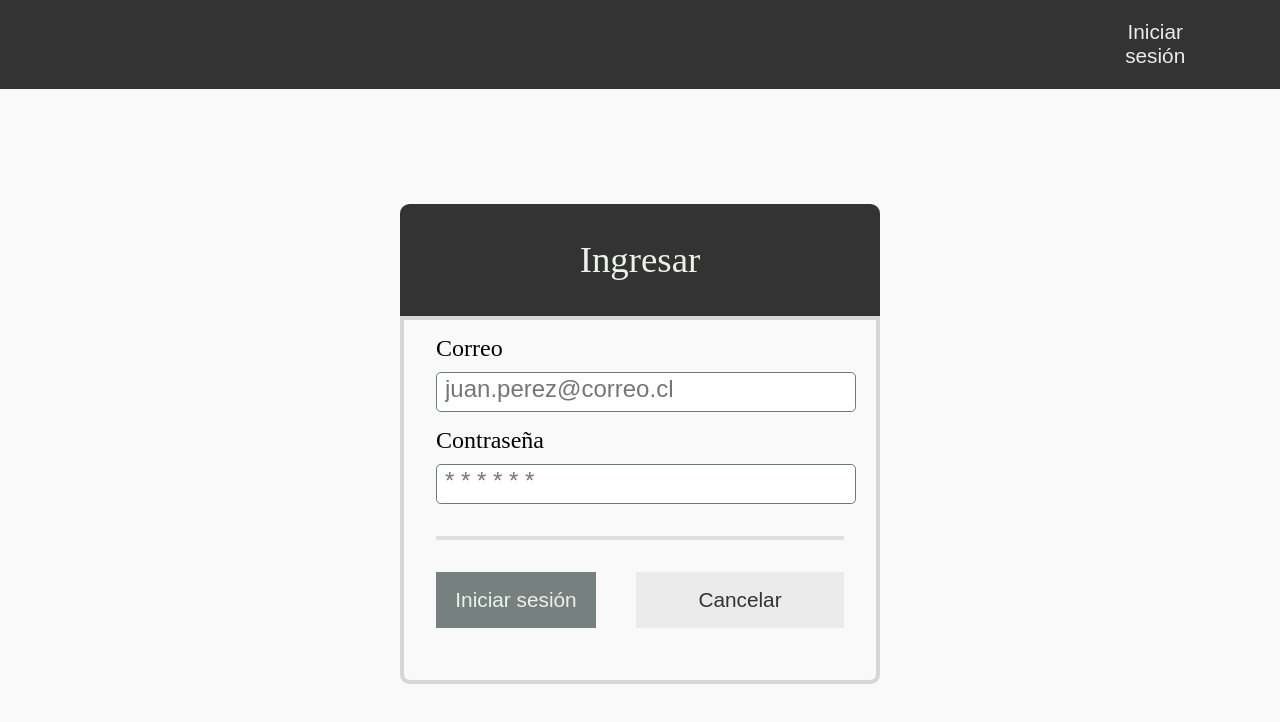
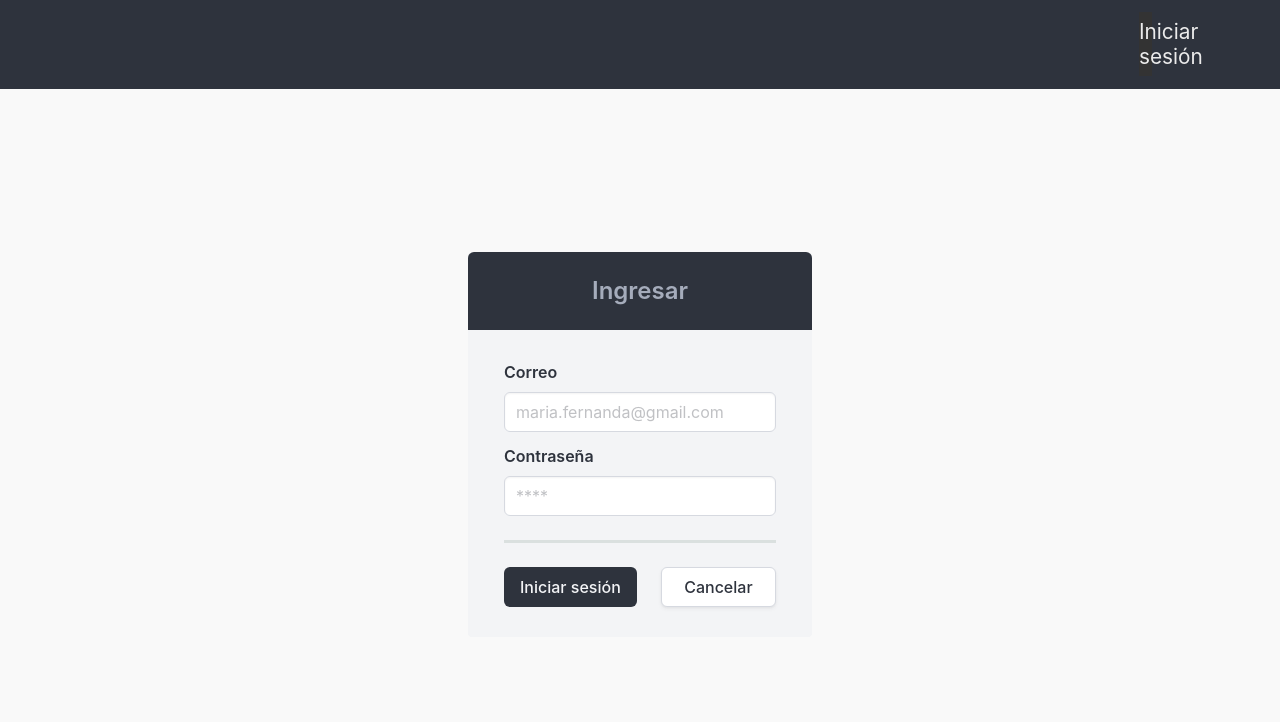
Before and after one commit to xChfenx/saa-simpleappattendance2, a Next.js app in the folder frontend/: page / in a window 1280 px wide. Both pictures are taken after a click on the button "Iniciar sesión". Shown: the top 722 px of the page. Built offline with nearby package versions, Linux system fonts and the light colour scheme.

Commit message:
refactor: Reemplazar estilos por Bulma

```diff
--- a/frontend/components/Login.tsx
+++ b/frontend/components/Login.tsx
@@ -1,9 +1,7 @@
 import Form from "next/form";
 import Registration from "./Registration";
 import { login } from "@/app/utils/login";
-import Input from "@/components/Input";
-import Button from "@/components/Button";
-import login_content_styles from "@/styles/login_content.module.css";
+import SeparatorLine from "./SeparatorLine";
 
 export default function Login({onSwitchMode} : any){
   return (
@@ -11,44 +9,42 @@ export default function Login({onSwitchMode} : any){
       await login(formData);
       }}>
       <Registration title="Ingresar">
-        <div className={login_content_styles.registration_content}>
-          <Input label="Correo" input={{
-            name: "correo",
-            required: true,
-            placeholder: "juan.perez@correo.cl",
-            type: "text"
-          }} />
-          <Input label="Contraseña" input={{
-            name: "contrasena",
-            required: true,
-            placeholder: "* * * * * *",
-            type: "password"
-          }}/>
-          <hr />
-          <div className={login_content_styles.buttons_container}>
-            <Button
-              onClickEvent={null}
-              button_style={{
-                title: "Iniciar sesión",
-                color: "#EDF1E9",
-                background: "#76817F",
-                height: "3.5rem",
-                width: "10rem",
-              }}
-              type="submit"
-            />
 
-            <Button
-              onClickEvent={onSwitchMode}
-              button_style={{
-                title: "Cancelar",
-                color: "#333333",
-                background: "#EBEBEB",
-                height: "3.5rem",
-                width: "13rem",
-              }}
-              type="button"
-            />
+        {/* Correo */}
+        <div className="field">
+          <label className="label">Correo</label>
+          <div className="control">
+            <input className="input" type="email" placeholder="maria.fernanda@gmail.com" required/>
+          </div>
+        </div>
+
+        {/* PIN */}
+        <div className="field">
+          <label className="label">Contraseña</label>
+          <div className="control">
+            <input className="input" type="password" placeholder="****" required/>
+          </div>
+        </div>
+
+        <SeparatorLine />
+
+        {/* Botones */}
+        <div className="columns">
+          <div className="column">
+            <div className="field">
+              <div className="control">
+                {/* Iniciar sesión */}
+                <button className="button is-dark is-fullwidth" type="submit">Iniciar sesión</button>
+              </div>
+            </div>
+          </div>
+          <div className="column">
+            <div className="field">
+              <div className="control">
+                {/* Cancelar */}
+                <button className="button is-fullwidth" onClick={onSwitchMode}>Cancelar</button>
+              </div>
+            </div>
           </div>
         </div>
       </Registration>
--- a/frontend/components/Navbar.tsx
+++ b/frontend/components/Navbar.tsx
@@ -1,11 +1,30 @@
-import home_styles from "@/app/page.module.css";
+import { useState } from "react";
 
 type ChildrenProp<P = unknown> = P & { children: React.ReactNode };
 
 export default function Navbar({children}: ChildrenProp){
+
+  const [isActiveBurger, setIsActiveBurger] = useState<boolean>(false);
+
   return (
-    <header className={home_styles.full_content_header}>
-      {children}
-    </header>
+    <div className="navbar has-background-dark">
+      <div className="navbar-brand">
+        <a className="navbar-burger burger has-text-white" data-target="navbarMenu" onClick={() => setIsActiveBurger(!isActiveBurger)}>
+          <span></span>
+          <span></span>
+          <span></span>
+          <span></span>
+        </a>
+      </div>
+      <div className={`navbar-menu has-background-dark ${isActiveBurger ? "is-active" : ""}`}>
+        <div className="navbar-end is-flex is-justify-content-flex-end">
+          <div className="navbar-item">
+            <p className="control">
+              {children}
+            </p>
+          </div>
+        </div>
+      </div>
+    </div>
   );
 }
--- a/frontend/components/PinChecking.tsx
+++ b/frontend/components/PinChecking.tsx
@@ -1,50 +1,48 @@
 import Registration from "@/components/Registration";
-import Input from "@/components/Input";
-import Button from "@/components/Button";
-import login_content_styles from "@/styles/login_content.module.css";
+import SeparatorLine from "./SeparatorLine";
 
 export default function PinChecking({onChangeCheckingMode} : any){
   return (
     <Registration title="Marcaje">
-      <div className={login_content_styles.registration_content}>
-        <Input label="RUT" input={{
-          name: "rut",
-          required: true,
-          placeholder: "123456789",
-          type: "text"
-        }} />
-        <Input label="PIN" input={{
-          name: "pin",
-          required: true,
-          placeholder: "* * * *",
-          type: "password"
-        }}/>
-        <hr />
-        <div className={login_content_styles.buttons_container}>
-          <Button
-            onClickEvent={null}
-            button_style={{
-              title: "Marcar",
-              color: "#EBEBEB",
-              background: "#76817F",
-              height: "3.5rem",
-              width: "35%",
-            }}
-            type="submit"
-          />
-          <Button
-            onClickEvent={onChangeCheckingMode}
-            button_style={{
-              title: "Cancelar",
-              color: "#333333",
-              background: "#EBEBEB",
-              height: "3.5rem",
-              width: "50%",
-            }}
-            type="button"
-          />
+      <form method="post">
+        {/* RUT */}
+        <div className="field">
+          <label className="label">RUT</label>
+          <div className="control">
+            <input className="input" type="text" placeholder="12.345.678-9" required/>
+          </div>
         </div>
-      </div>
+
+        {/* PIN */}
+        <div className="field">
+          <label className="label">PIN</label>
+          <div className="control">
+            <input className="input" type="password" placeholder="****" required/>
+          </div>
+        </div>
+
+        <SeparatorLine />
+
+        {/* Botones */}
+        <div className="columns">
+          <div className="column">
+            <div className="field">
+              <div className="control">
+                {/* Marcar */}
+                <button className="button is-dark is-fullwidth" type="submit">Marcar asistencia</button>
+              </div>
+            </div>
+          </div>
+          <div className="column">
+            <div className="field">
+              <div className="control">
+                {/* Cancelar */}
+                <button className="button is-fullwidth" onClick={onChangeCheckingMode}>Cancelar</button>
+              </div>
+            </div>
+          </div>
+        </div>
+      </form>
     </Registration>
   );
 }
--- a/frontend/components/Registration.tsx
+++ b/frontend/components/Registration.tsx
@@ -1,16 +1,18 @@
-import styles from '@/styles/registration.module.css';
+import 'bulma/css/bulma.min.css';
 
 type RegistrationProp<P = unknown> = P & { children: React.ReactNode, title: string, };
 
 export default function Registration({children, title }: RegistrationProp){
   return (
-    <div className={styles.registration_body}>
-      <header className={styles.registration_header}>
-        <p>{title}</p>
-      </header>
-      <main className={styles.registration_main}>
+    <article className="message is-large">
+      <div className="message-header">
+        <div className="container">
+          <p className='has-text-centered'>{title}</p>
+        </div>
+      </div>
+      <div className="message-body">
         {children}
-      </main>
-    </div>
+      </div>
+    </article>
   );
 }
--- a/frontend/styles/input.module.css
+++ /dev/null
@@ -1,29 +0,0 @@
-/*
-  --white: #F9F9F9;
-  --cream: #EDF1E9;
-  --black: #333333;
-  --gray: #76817F;
-  --gray-border: #D6D6D6;
-  --gray-second: #6A7A7A;
-*/
-
-.label > input {
-  border: none;
-  border-style: solid;
-  border-color: #6A7A7A;
-  border-width: 0.1rem;
-  border-radius: 0.3rem;
-  height: 2.3rem;
-  width: 100%;
-  margin-top: 0.7rem;
-  margin-bottom: 1rem;
-  padding-left: 0.5rem;
-}
-
-.label > p {
-  font-size: 1.5rem;
-}
-
-.label > input::placeholder {
-  font-size: 1.5rem;
-}
--- a/frontend/styles/login_content.module.css
+++ /dev/null
@@ -1,13 +0,0 @@
-.registration_content > hr {
-  height: 0.2rem;
-  border: none;
-  background-color: #dae0df;
-  width: 100%;
-  margin-top: 1rem;
-}
-
-.buttons_container {
-  display: flex;
-  justify-content: space-between;
-  margin-top: 2rem;
-}
--- a/frontend/styles/registration.module.css
+++ /dev/null
@@ -1,76 +0,0 @@
-/*
-  --white: #F9F9F9;
-  --cream: #EDF1E9;
-  --black: #333333;
-  --gray: #76817F;
-  --gray-border: #D6D6D6;
-*/
-
-/*
-Styles for screens smaller or equal than 768px width
-*/
-@media (max-width: 425px){
-
-  .registration_header {
-    height: 5rem;
-  }
-
-  .registration_header > p {
-    font-size: 2rem;
-  }
-
-
-  .registration_body {
-    width: 15rem;
-    height: 25rem
-  }
-}
-
-
-@media (min-width: 426px){
-
-  .registration_body {
-    width: 30rem;
-    height: 30rem
-  }
-
-  .registration_header {
-    height: 7rem;
-  }
-
-  .registration_header > p {
-    font-size: 2.3rem;
-  }
-}
-
-.registration_body {
-  background-color: #F9F9F9;
-  display: grid;
-  grid-template-rows: 3fr 10fr;
-}
-
-.registration_header {
-  display: flex;
-  align-items: center;
-  justify-content: center;
-  background-color: #333333;
-  border-start-start-radius: 0.6rem;
-  border-start-end-radius: 0.6rem;
-}
-
-.registration_header > p {
-  color:  #EDF1E9;
-}
-
-
-.registration_main {
-  border-color: #D6D6D6;
-  border-style: solid;
-  border-width: 0.3rem;
-  border-end-start-radius: 0.6rem;
-  border-end-end-radius: 0.6rem;
-  padding-top: 1rem;
-  padding-left: 2rem;
-  padding-right: 2rem;
-  padding-bottom: 1rem;
-}
--- a/frontend/styles/registration_content.module.css
+++ /dev/null
@@ -1,62 +0,0 @@
-/*
-  --white: #F9F9F9;
-  --cream: #EDF1E9;
-  --black: #333333;
-  --gray: #76817F;
-*/
-
-/*
-Styles for screens smaller or equal than 768px width
-*/
-
-@media (max-width: 425px){
-
-  .registration_content > p {
-    font-size: 1rem;
-  }
-
-  .qr_icon {
-    width: 7rem;
-  }
-}
-
-@media (min-width: 426px){
-
-  .registration_content > p {
-    font-size: 1.5rem;
-  }
-
-  .qr_icon {
-    width: 9rem;
-  }
-}
-
-
-.layout {
-  background-color: #F9F9F9;
-}
-
-/*
-  Registration component styles
-*/
-
-.registration_content {
-  display: flex;
-  flex-direction: column;
-  align-items: center;
-}
-
-.registration_content > p {
-  margin-bottom: 1rem;
-  font-weight: bold;
-  color: #333333;
-}
-
-.registration_content > hr {
-  height: 0.2rem;
-  border: none;
-  background-color: #dae0df;
-  width: 100%;
-  margin-bottom: 1.5rem;
-  margin-top: 1.3rem;
-}
```
Also changed, not shown: frontend/components/Error.tsx (deleted, +0 -11 lines), frontend/components/icons/QRScannerIcon.tsx (deleted, +0 -7 lines).
